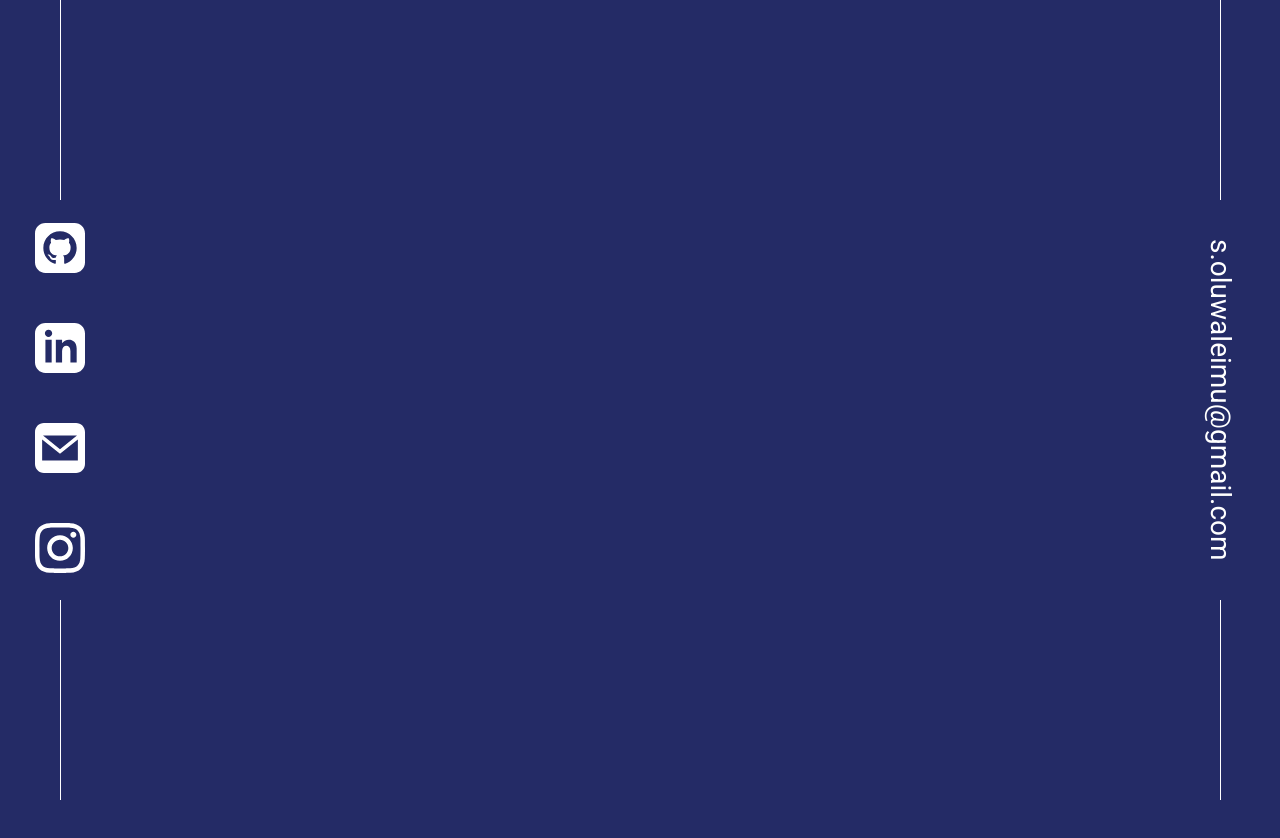
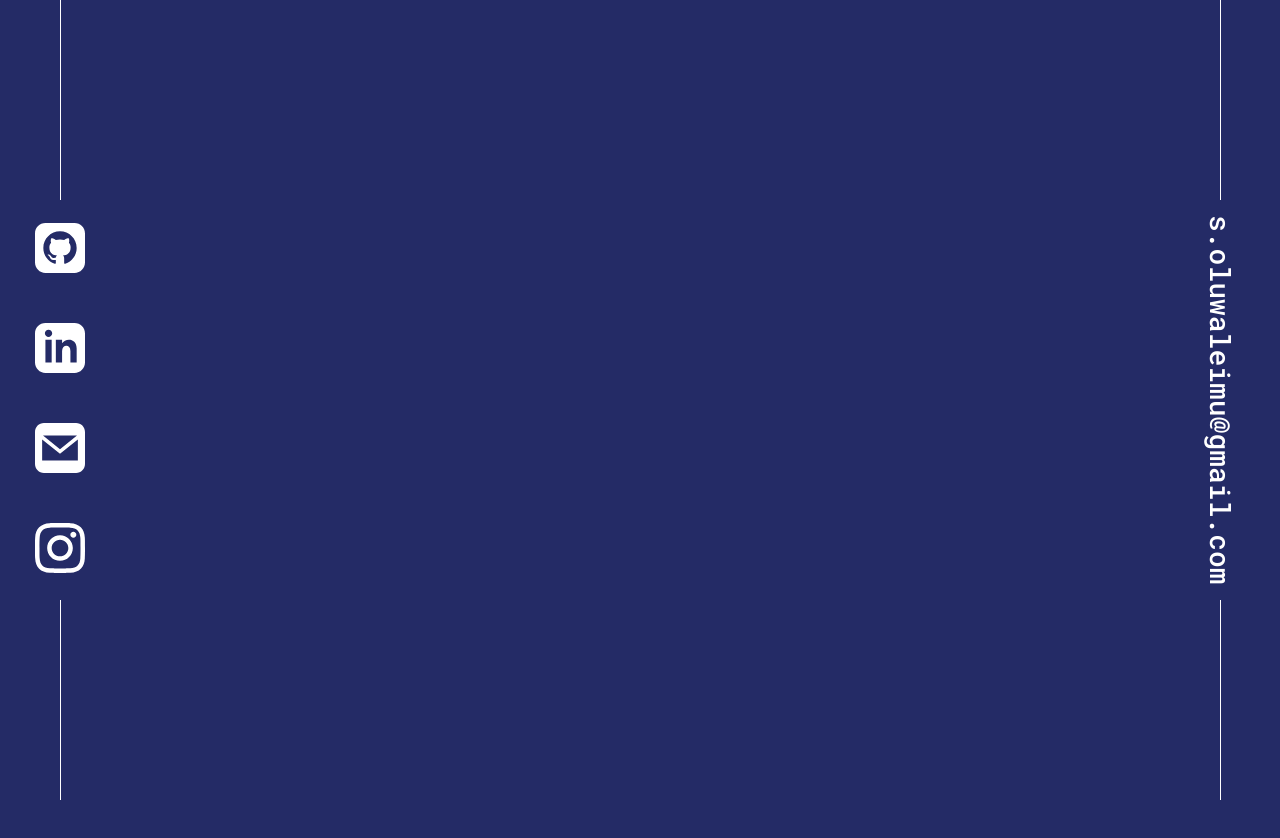
Before and after one commit to Wadboy70/Personal-Site-V2, a React (Create React App) app: page / in a window 1280 px wide. Shown: the top 838 px of the page. Built offline with nearby package versions, Linux system fonts and the light colour scheme.

Commit message:
email  bar done

```diff
--- a/public/index.html
+++ b/public/index.html
@@ -9,15 +9,15 @@
       name="description"
       content="Web site created using create-react-app"
       />
-    <style>
-      @import url('https://fonts.googleapis.com/css2?family=Roboto&display=swap');
-    </style>
+
+
       <link rel="apple-touch-icon" href="%PUBLIC_URL%/logo192.png" />
       <!--
         manifest.json provides metadata used when your web app is installed on a
         user's mobile device or desktop. See https://developers.google.com/web/fundamentals/web-app-manifest/
       -->
-    <link rel="manifest" href="%PUBLIC_URL%/manifest.json" />
+      <link rel="manifest" href="%PUBLIC_URL%/manifest.json" /><link rel="preconnect" href="https://fonts.gstatic.com">
+      <link href="https://fonts.googleapis.com/css2?family=Roboto+Mono:wght@500&display=swap" rel="stylesheet">
     <!--
       Notice the use of %PUBLIC_URL% in the tags above.
       It will be replaced with the URL of the `public` folder during the build.
--- a/src/components/Sidebar/EmailSidebar.tsx
+++ b/src/components/Sidebar/EmailSidebar.tsx
@@ -6,12 +6,14 @@ import Sidebar from './Sidebar';
 const EmailBox = styled.a`
     display: flex;
     font-size: 3.5vh;
+    font-family: 'Roboto Mono', serif;
     writing-mode: vertical-rl;
+    text-decoration: none;
 `;
 const EmailSidebar = () =>{
 	return(
         <Sidebar left = { false }>
-            <EmailBox className = 'growOnHover'>
+            <EmailBox className = 'growOnHover' href = 'mailto:s.oluwaleimu@gmail.com'>
                 s.oluwaleimu@gmail.com
             </EmailBox>
         </Sidebar>
--- a/src/globalStyles.ts
+++ b/src/globalStyles.ts
@@ -2,7 +2,7 @@ import { createGlobalStyle } from 'styled-components';
 
 const GlobalStyle = createGlobalStyle`
     *{
-        font-family: 'Roboto', sans-serif;
+        font-family: 'Inter', sans-serif;
         margin: 0;
         padding: 0;
         box-sizing: border-box;
```
Lines whose indentation alone changed are shown as unchanged.
